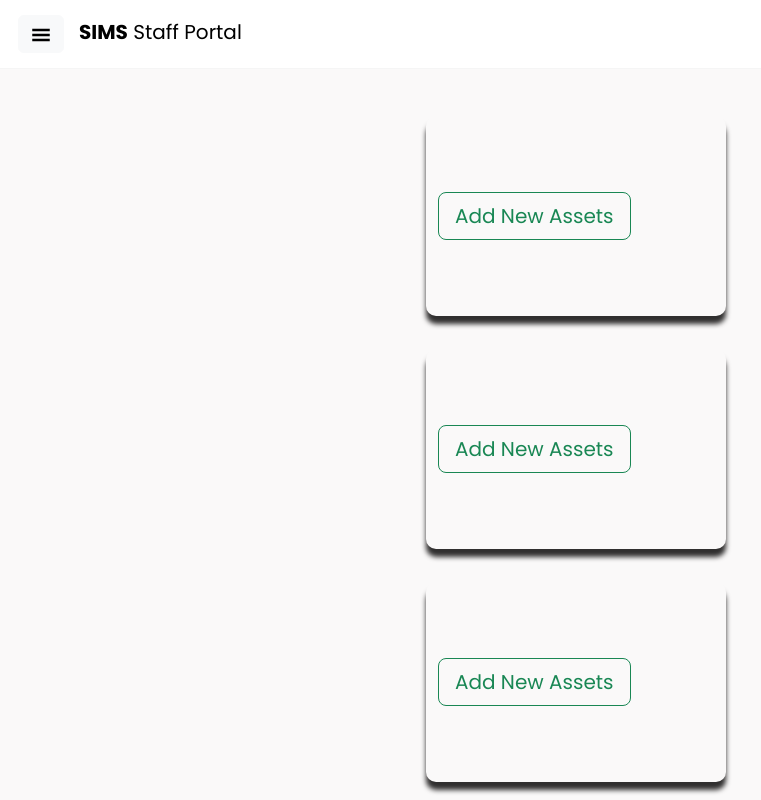
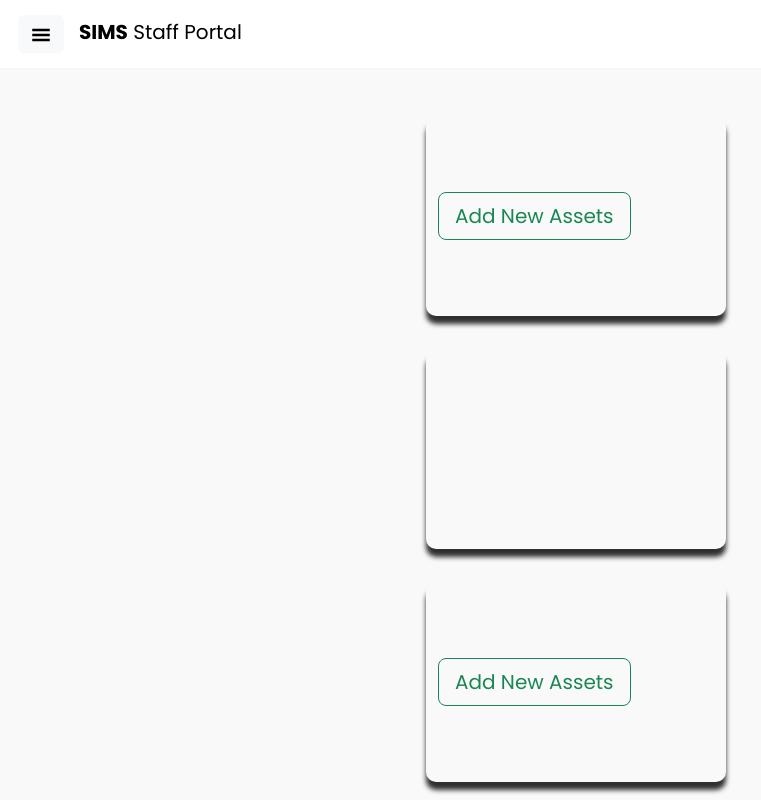
Before and after one commit to MarkRyuo/SalesInventoryManagementSystem_SIMS, a React (Vite) app in the folder client/: page /SDashboard in a window 1280 px wide. Shown: the whole page, without its empty margins (64-825 px from the left). Built offline with nearby package versions, Linux system fonts and the light colour scheme.

Commit message:
Update: Adding Btns

```diff
--- a/client/src/pages/StaffPages/SDashboard.jsx
+++ b/client/src/pages/StaffPages/SDashboard.jsx
@@ -32,7 +32,7 @@ function SDashboard() {
                     alignContent: "center",
                     boxShadow: "0px 8px 5px "
                 }}>
-                    <AddNewAssets />
+
                 </Col>
                 <Col lg={12} style={{
                     borderRadius: "10px",
```
